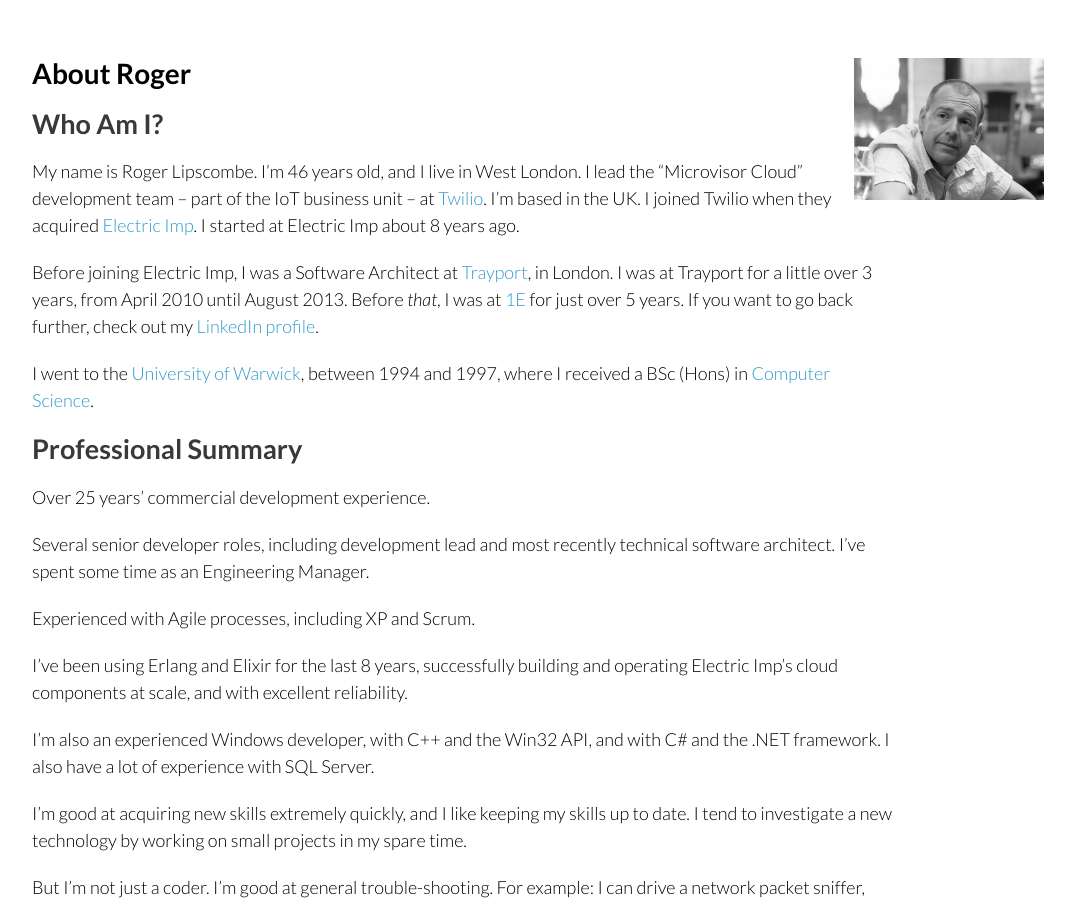
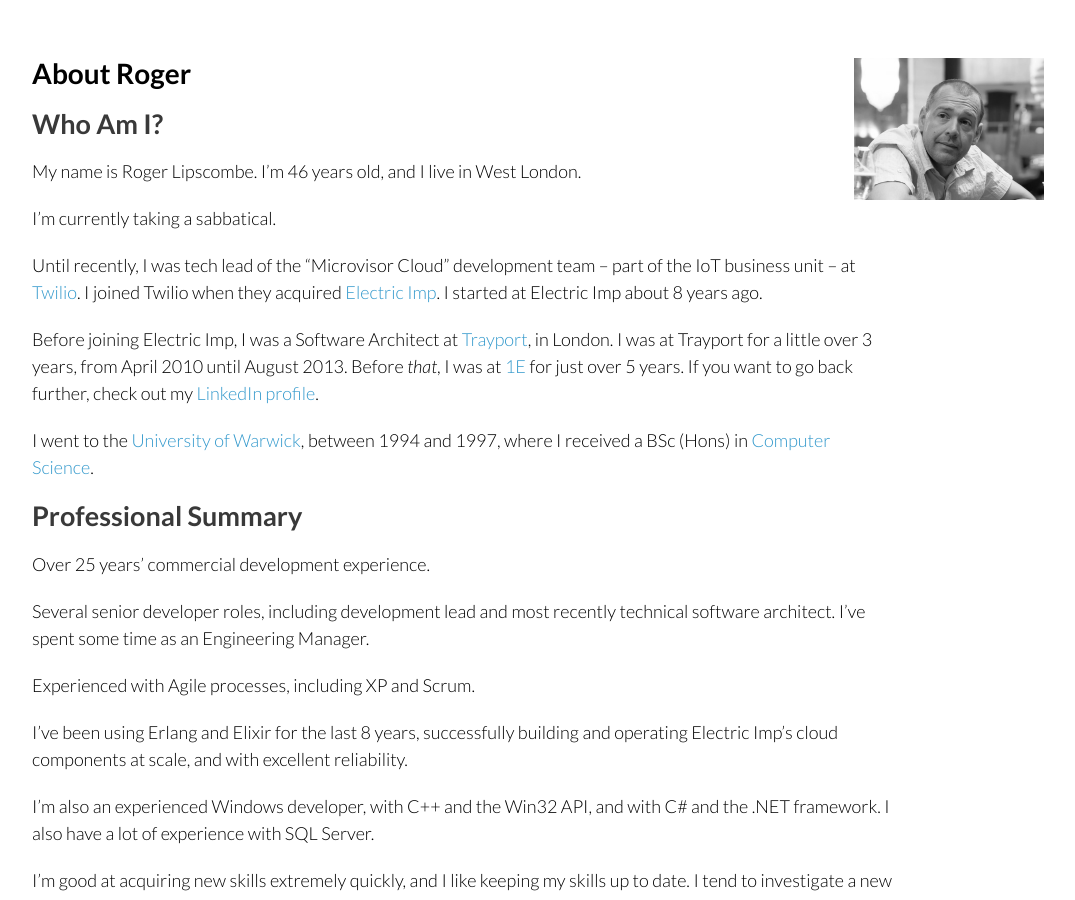
Before and after one commit to rlipscombe/rlipscombe.github.io, a Jekyll site: the page built from index.md, in a window 1280 px wide and 900 px high. Shown: the whole window, without its empty margins (178-1253 px from the left). Built offline with Jekyll 4.4.1, drawn with Linux system fonts in a browser that asks for light colours.

Commit message:
Taking a sabbatical

```diff
--- a/index.md
+++ b/index.md
@@ -8,11 +8,12 @@
 ## Who Am I?
 
 My name is Roger Lipscombe. I'm 46 years old, and I live in West London.
-I lead the "Microvisor Cloud" development team -- part of the IoT
-business unit -- at [Twilio](https://twilio.com). I'm based in the UK. I
-joined Twilio when they acquired [Electric
-Imp](https://electricimp.com). I started at Electric Imp about 8 years
-ago.
+
+I'm currently taking a sabbatical.
+
+Until recently, I was tech lead of the "Microvisor Cloud" development team -- part of the IoT business unit -- at
+[Twilio](https://twilio.com). I joined Twilio when they acquired [Electric Imp](https://electricimp.com). I started at
+Electric Imp about 8 years ago.
 
 Before joining Electric Imp, I was a Software Architect at
 [Trayport](http://trayport.com), in London. I was at Trayport for a
```
